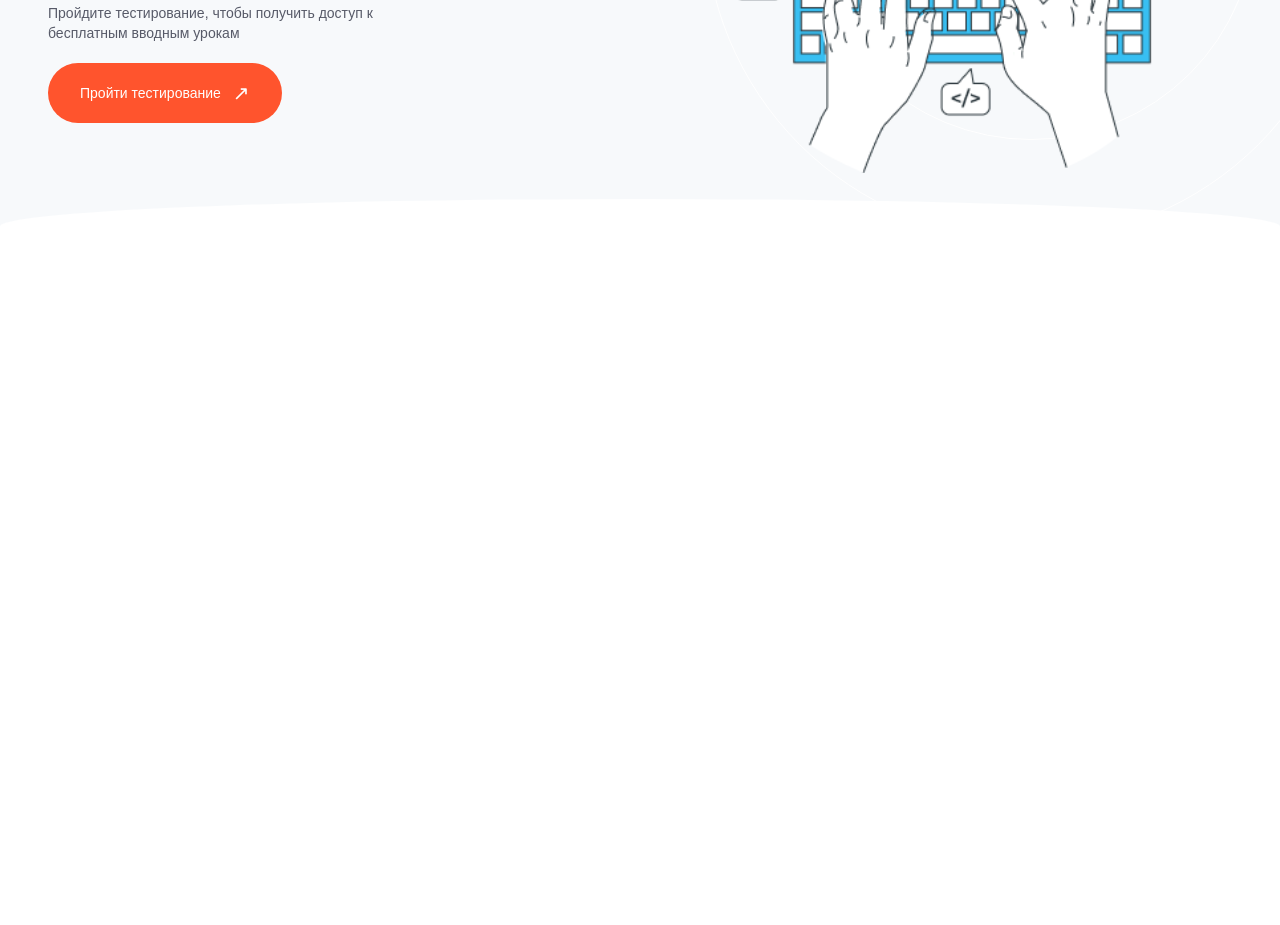
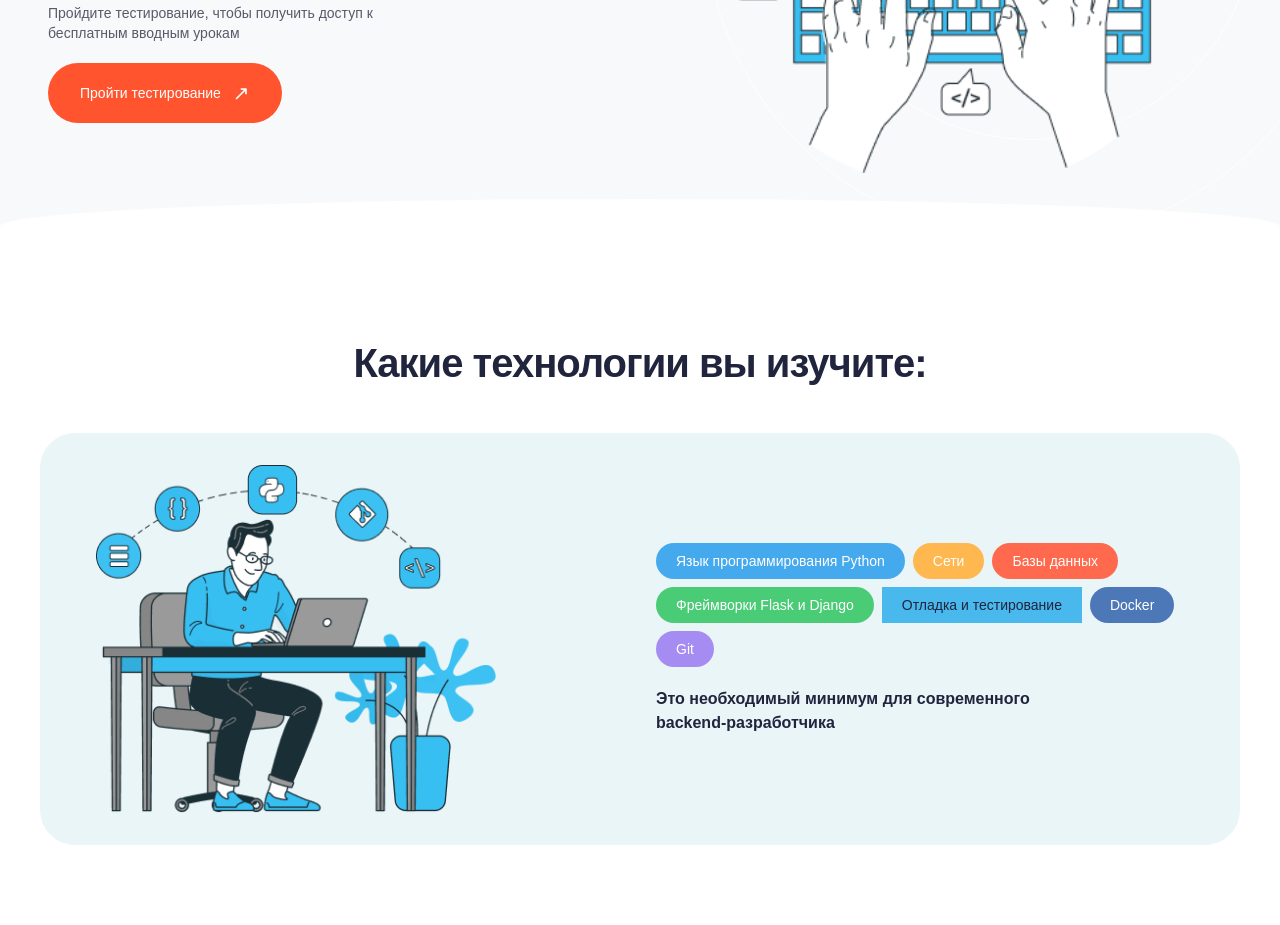
Before and after one commit to idilnozairgasheva06-svg/my-html-project, a website: page index.html in a window 1280 px wide. Shown: the part 490-1415 px from the top of the page. Before the commit the page ends 800 px from the top, so only its background shows below. Drawn offline with Linux system fonts and the light colour scheme.

Commit message:
technologies

```diff
--- a/index.html
+++ b/index.html
@@ -65,5 +65,29 @@
         <div class="absolute bottom-[-1px] left-0 w-full h-[55px] bg-white rounded-t-[50%]"></div>
     </section>
 
+    <section id="technologies" class="py-20 px-5">
+        <div class="max-w-[1200px] mx-auto">
+            <h2 class="text-center text-[30px] sm:text-[36px] lg:text-[40px] font-semibold tracking-[-1px] mb-10"> Какие технологии вы изучите:</h2>
+            <div class="bg-[#eaf5f8] rounded-[35px] min-h-[285px] px-6  sm:px-10 lg:px-14 py-8 grid grid-cols-1 lg:grid-cols-2 gap-8 items-center">
+
+                <div class="flex justify-center lg:justify-start">
+                    <img src="/images/Group 1175.png" class="w-[270px] sm:w-[340px] lg:w-[400px] object-contain" >
+                </div>
+
+                <div>
+                    <div class="flex flex-wrap gap-2 mb-5">
+                    <span class="bg-[#45a9ee] text-white rounded-full px-5 py-2 text-sm">Язык программирования Python </span>
+                   <span class="bg-[#ffb74f] text-white rounded-full px-5 py-2 text-sm"> Сети </span>
+                <span class="bg-[#ff694d] text-white rounded-full px-5 py-2 text-sm"> Базы данных</span>
+                <span class="bg-[#4acb76] text-white rounded-full px-5 py-2 text-sm"> Фреймворки Flask и Django</span>
+                <span class="bg-[#48b8ed] text-whiterounded-full px-5 py-2 text-sm"> Отладка и тестирование</span>
+                 <span class="bg-[#4d78b8] text-white rounded-full px-5 py-2 text-sm"> Docker</span>
+                  <span class="bg-[#a58cf2] text-white rounded-full  px-5 py-2 text-sm"> Git </span>
+             </div>
+            <p class="font-semibold text-[15px] sm:text-base leading-6  max-w-[390px]"> Это необходимый минимум для современного backend-разработчика</p>
+                </div>
+            </div>
+        </div>
+    </section>
 </body>
 </html>
```
